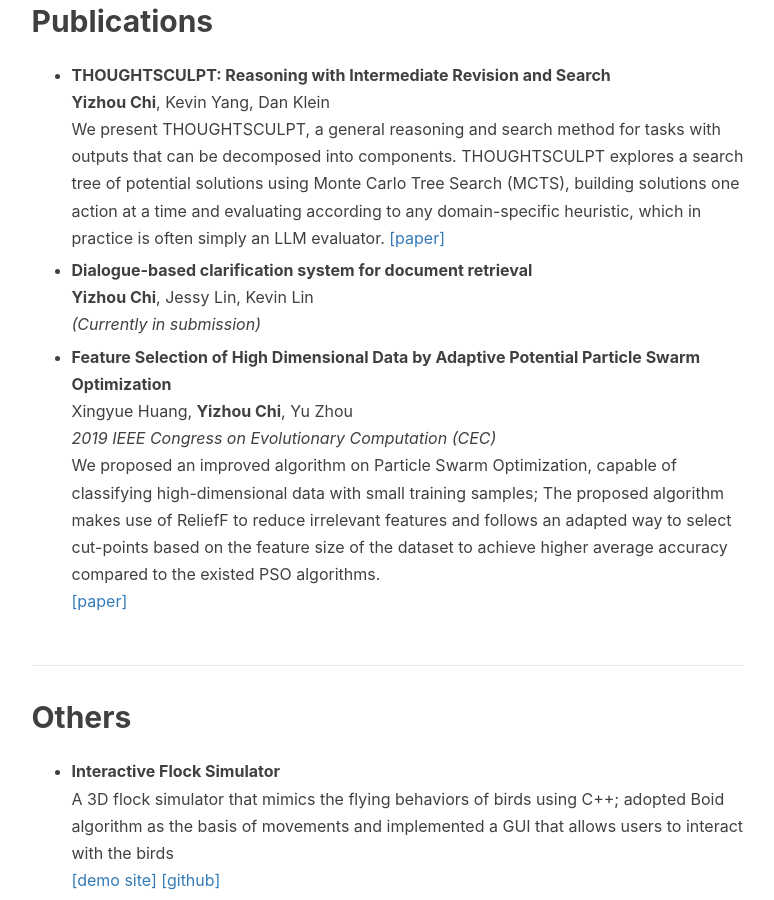
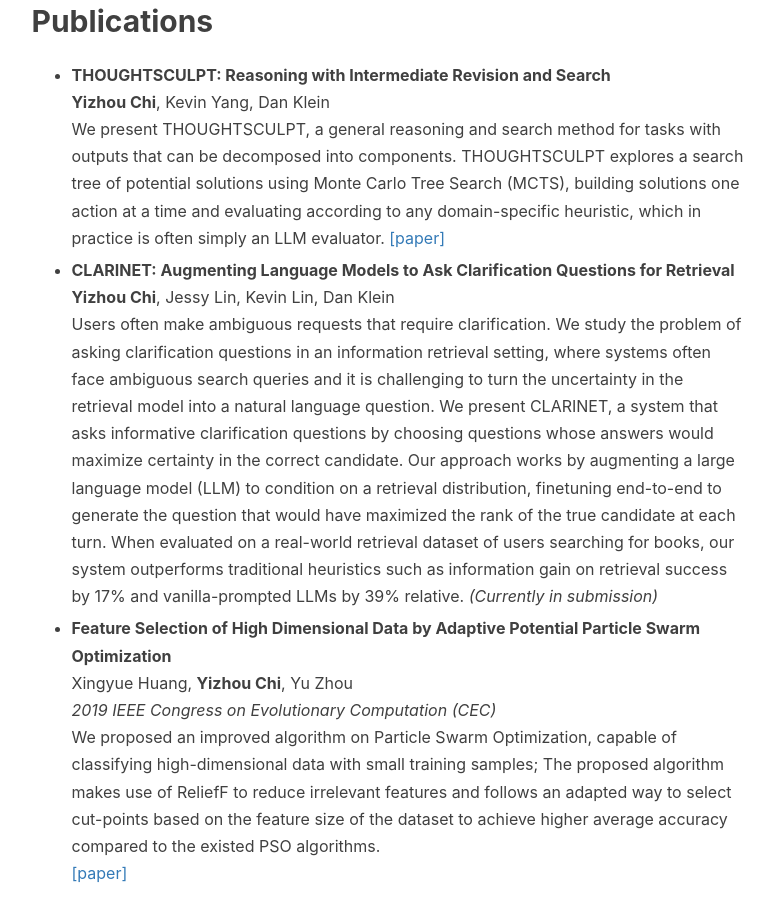
Before and after one commit to cyzus/cyzus.github.io, a Jekyll site: the page built from index.html, in a window 1280 px wide and 900 px high, scrolled down 964 px. Shown: the whole window, without its empty margins (136-910 px from the left). Built offline with Jekyll 4.4.1, drawn with Linux system fonts in a browser that asks for light colours; nearby versions of some CDN libraries; comment, search, counter and statistics services are not loaded.

Commit message:
Update en.md

```diff
--- a/_includes/about/en.md
+++ b/_includes/about/en.md
@@ -15,8 +15,9 @@ We present THOUGHTSCULPT, a general reasoning and search method for tasks with o
 [[paper]](https://arxiv.org/abs/2404.05966)
 
 
-- **Dialogue-based clarification system for document retrieval** \
-**Yizhou Chi**, Jessy Lin, Kevin Lin \
+- **CLARINET: Augmenting Language Models to Ask Clarification Questions for Retrieval** \
+**Yizhou Chi**, Jessy Lin, Kevin Lin, Dan Klein \
+Users often make ambiguous requests that require clarification. We study the problem of asking clarification questions in an information retrieval setting, where systems often face ambiguous search queries and it is challenging to turn the uncertainty in the retrieval model into a natural language question. We present CLARINET, a system that asks informative clarification questions by choosing questions whose answers would maximize certainty in the correct candidate. Our approach works by augmenting a large language model (LLM) to condition on a retrieval distribution, finetuning end-to-end to generate the question that would have maximized the rank of the true candidate at each turn. When evaluated on a real-world retrieval dataset of users searching for books, our system outperforms traditional heuristics such as information gain on retrieval success by 17% and vanilla-prompted LLMs by 39% relative.
 *(Currently in submission)*
 
 
```
